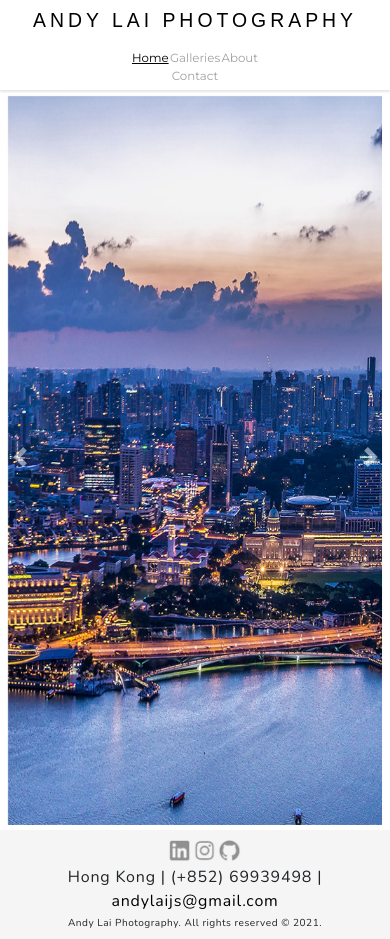
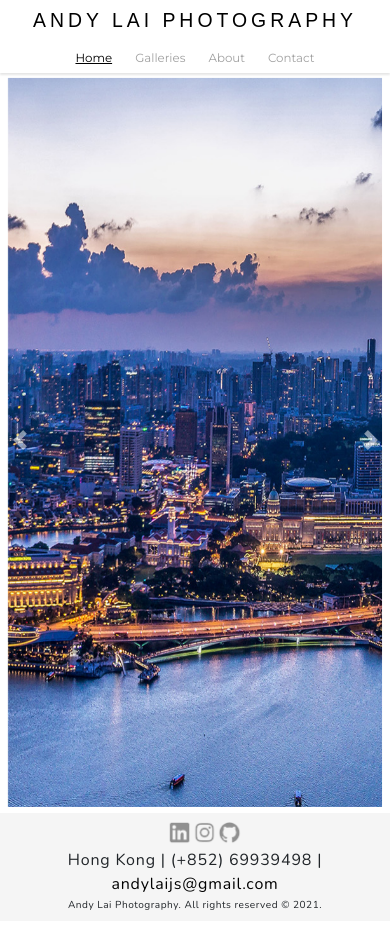
Before and after one commit to AndyLaiJS/AndyLaiPhotography, a React (Create React App) app: page / in a window 390 px wide. Built offline with nearby package versions, Linux system fonts and the light colour scheme; a web font is replaced by a local one.

Commit message:
App.css: Preparation for tablet and mobile

```diff
--- a/src/App.css
+++ b/src/App.css
@@ -114,3 +114,21 @@ img {
 	color: black !important;
 	text-decoration: underline !important;
 }
+
+/* narrow desktop */
+@media screen and (max-width: 2020px) {
+	.navLink {
+		margin: 15px 20% 0 20%;
+	}
+}
+
+/* tablet */
+@media screen and (max-width: 1240px) {
+	.navLink {
+		margin: 15px 15% 0 15%;
+	}
+}
+
+/* mobile */
+@media screen and (max-width: 500px) {
+}
```
